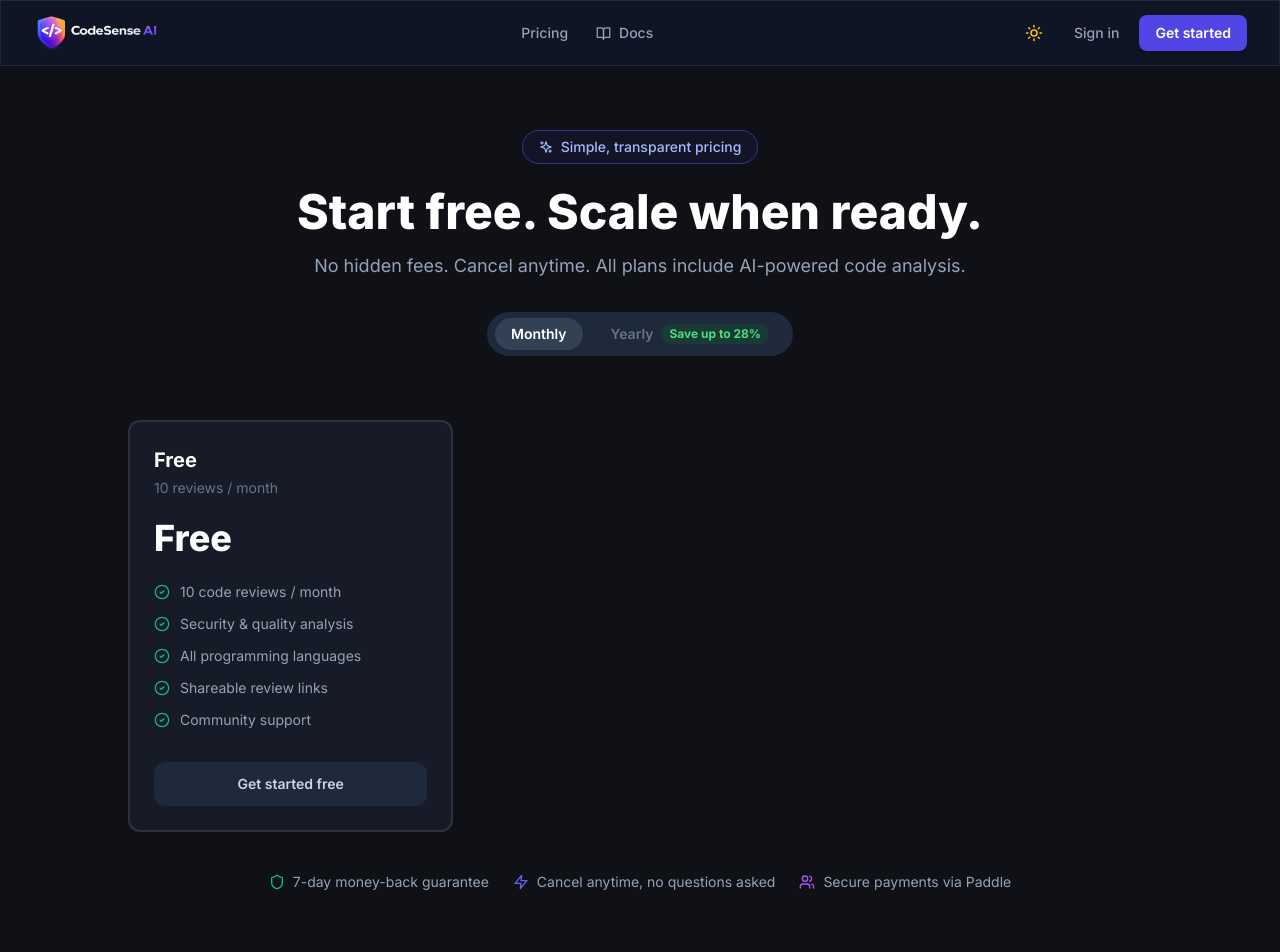
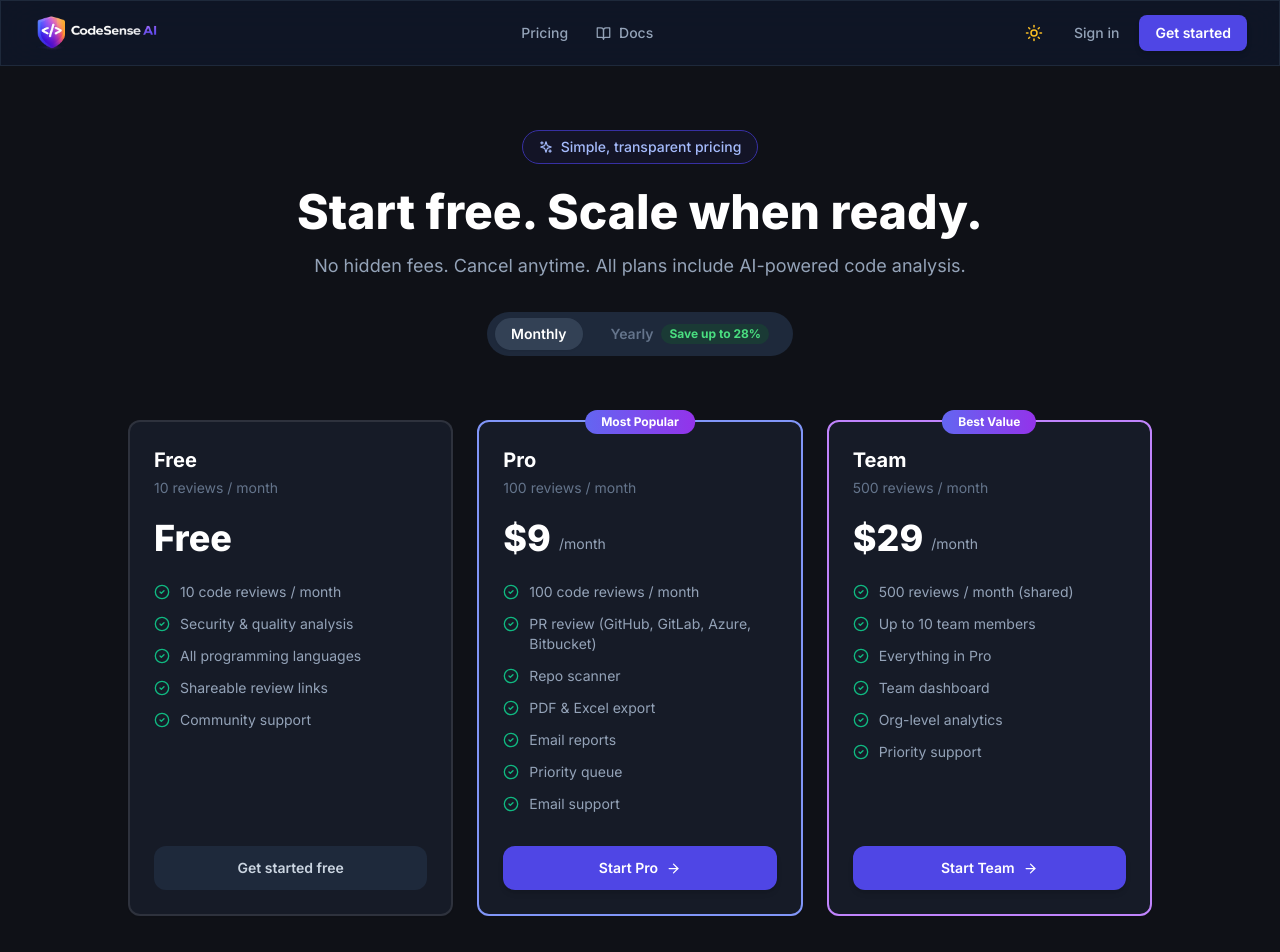
Before and after one commit to Muthukumaruma/codesense-landing, a React (Vite) app: page /pricing in a window 1280 px wide. Shown: the top 952 px of the page. Built offline with nearby package versions, Linux system fonts and the light colour scheme; no server answers; the HTML template or start-up script is replaced by a standard one.

Commit message:
pricing fix

```diff
--- a/src/pages/PricingPage.tsx
+++ b/src/pages/PricingPage.tsx
@@ -34,6 +34,21 @@ const FREE_PLAN: MergedPlan = {
   ...PLAN_META.free,
 }
 
+// Static fallback — shown immediately; overridden if API responds in time
+const STATIC_PLANS: MergedPlan[] = [
+  FREE_PLAN,
+  {
+    key: 'pro', name: 'Pro', monthlyPrice: 9, yearlyPrice: 86, reviewsLimit: 100,
+    features: ['100 code reviews / month', 'PR review (GitHub, GitLab, Azure, Bitbucket)', 'Repo scanner', 'PDF & Excel export', 'Email reports', 'Priority queue', 'Email support'],
+    ...PLAN_META.pro,
+  },
+  {
+    key: 'team', name: 'Team', monthlyPrice: 29, yearlyPrice: 278, reviewsLimit: 500,
+    features: ['500 reviews / month (shared)', 'Up to 10 team members', 'Everything in Pro', 'Team dashboard', 'Org-level analytics', 'Priority support'],
+    ...PLAN_META.team,
+  },
+]
+
 function buildPlans(dbPlans: DbPlan[]): MergedPlan[] {
   const paid = dbPlans.map((p) => {
     const key = p.name.toLowerCase()
@@ -45,14 +60,17 @@ function buildPlans(dbPlans: DbPlan[]): MergedPlan[] {
 
 export function PricingPage() {
   const [yearly, setYearly] = useState(false)
-  const [plans, setPlans] = useState<MergedPlan[]>([FREE_PLAN])
-  const [loading, setLoading] = useState(true)
+  const [plans, setPlans] = useState<MergedPlan[]>(STATIC_PLANS)
+  const [loading, setLoading] = useState(false)
 
   useEffect(() => {
+    const controller = new AbortController()
+    const timeout = setTimeout(() => controller.abort(), 4000)
     apiFetch<DbPlan[]>('/config/plans')
-      .then((dbPlans) => setPlans(buildPlans(dbPlans ?? [])))
-      .catch(() => {})
-      .finally(() => setLoading(false))
+      .then((dbPlans) => { if (dbPlans?.length) setPlans(buildPlans(dbPlans)) })
+      .catch(() => { /* use static fallback */ })
+      .finally(() => { clearTimeout(timeout); setLoading(false) })
+    return () => { clearTimeout(timeout); controller.abort() }
   }, [])
 
   const yearlyDiscount = (monthly: number, yr: number) =>
```
